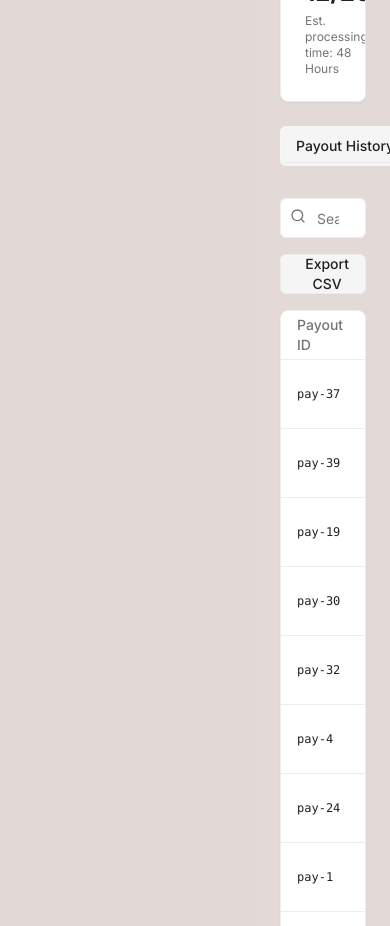
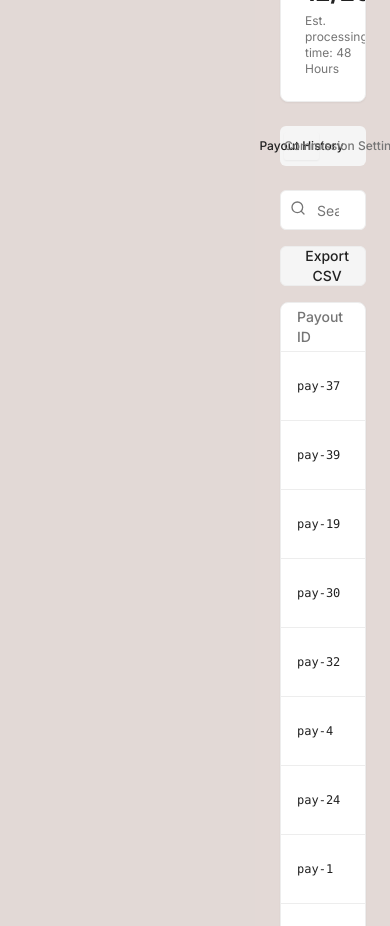
Before and after one commit to Bhanuprakash-gigalogic/Project_Local, a React (Vite) app: page /admin/payouts in a window 390 px wide. Shown: the part 900-1826 px from the top of the page. Built offline with nearby package versions, Linux system fonts and the light colour scheme.

Commit message:
fix: Optimize commission payouts tabs for 360px mobile - grid-cols-2 layout

```diff
--- a/src/features/payouts/screens/CommissionsPayouts.tsx
+++ b/src/features/payouts/screens/CommissionsPayouts.tsx
@@ -46,9 +46,9 @@ const CommissionsPayouts = () => {
             {/* Main Content Tabs */}
             <div className="mt-8">
                 <Tabs defaultValue="history" className="w-full">
-                    <TabsList className="mb-6">
-                        <TabsTrigger value="history">Payout History</TabsTrigger>
-                        <TabsTrigger value="settings">Commission Settings</TabsTrigger>
+                    <TabsList className="mb-6 grid grid-cols-2 w-full md:w-auto md:inline-flex gap-2">
+                        <TabsTrigger value="history" className="text-xs md:text-sm justify-center">Payout History</TabsTrigger>
+                        <TabsTrigger value="settings" className="text-xs md:text-sm justify-center">Commission Settings</TabsTrigger>
                     </TabsList>
 
                     <TabsContent value="history">
```
